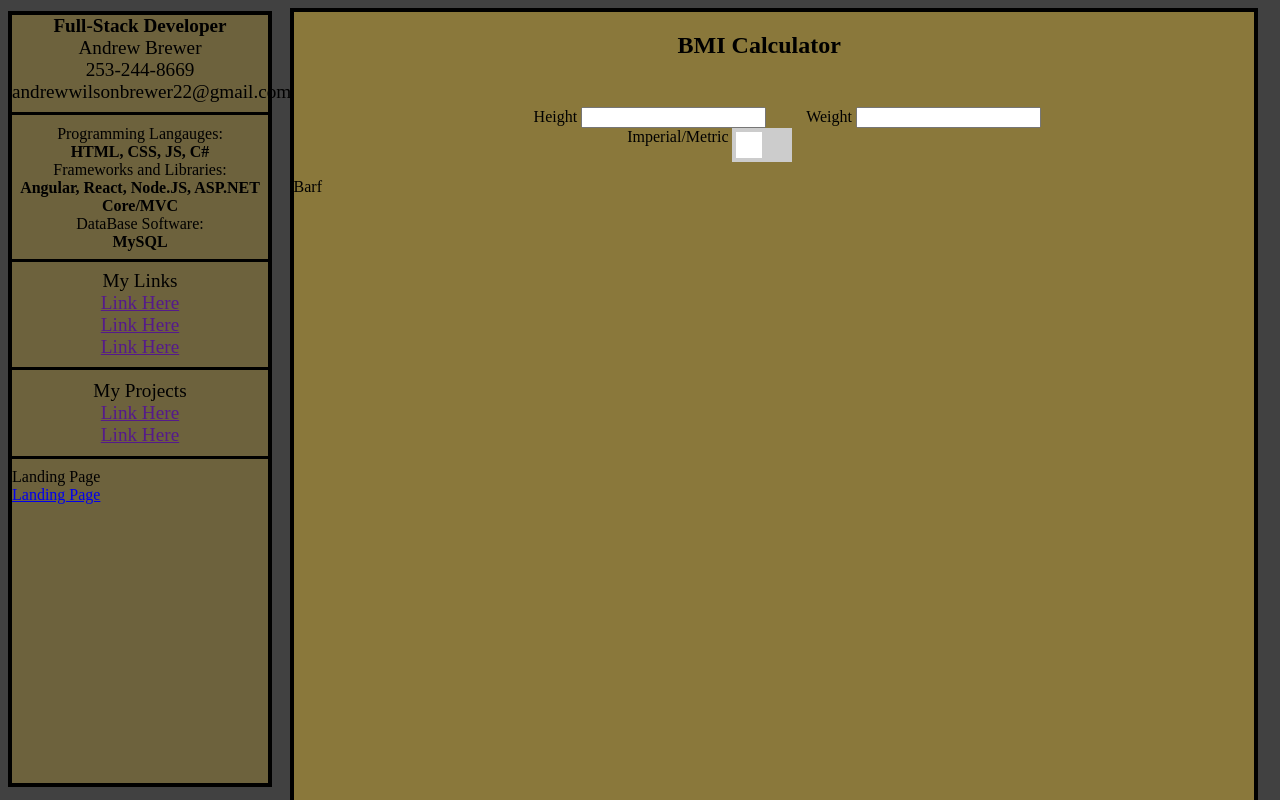
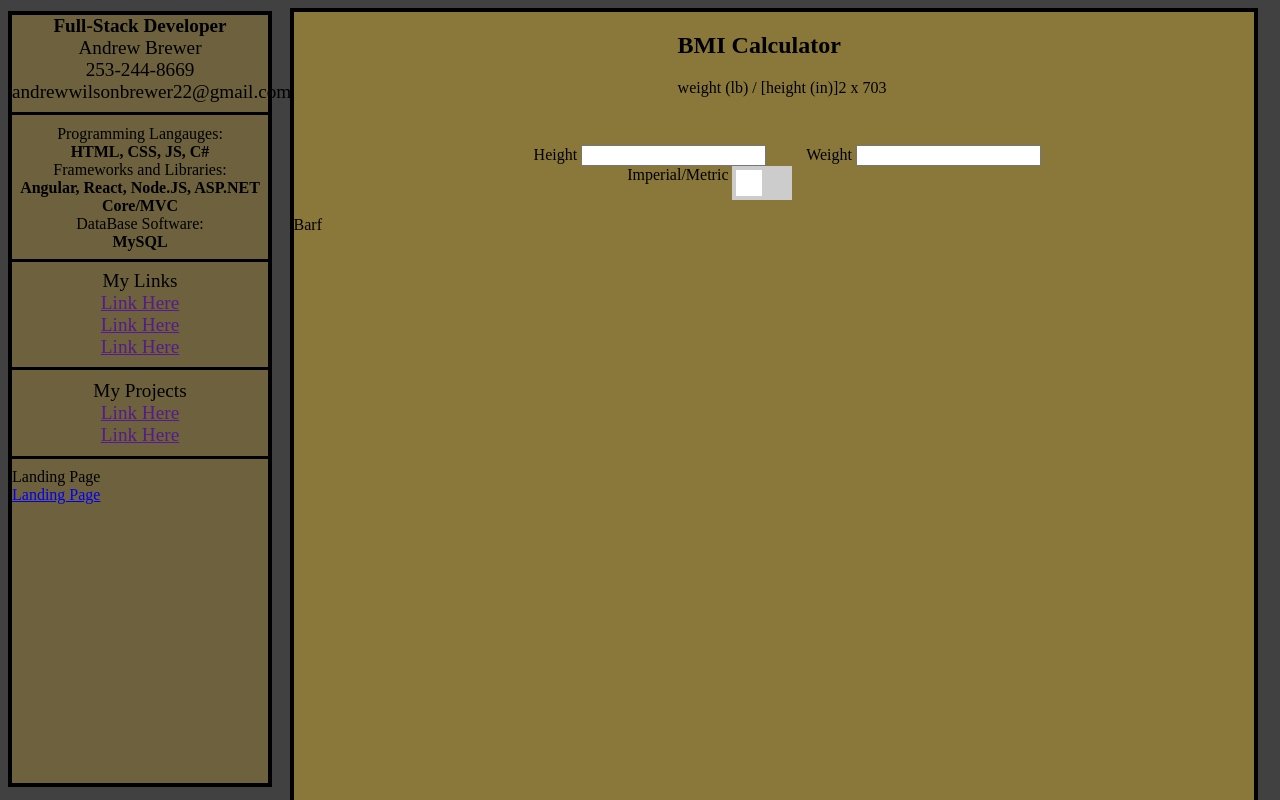
Before and after one commit to andrewbrewer22/resume-exhibit, a plain HTML site: page portfolio/BMIcalc/bmi-index.html in a window 1280 px wide. Shown: the top 800 px of the page. Drawn offline with Linux system fonts and the light colour scheme.

Commit message:
final before trans to react

```diff
--- a/portfolio/BMIcalc/bmi-index.html
+++ b/portfolio/BMIcalc/bmi-index.html
@@ -62,8 +62,9 @@
             <!--Right Break-->
             <section class="rightbreak">
                 <!--Explanation of calculations-->
-                 <section>
-                      <h2 class="bmi-title">BMI Calculator</h2>
+                 <section class="bmi-explanation">
+                      <h2>BMI Calculator</h2>
+                      <span>weight (lb) / [height (in)]2 x 703</span>
                 </section>
 
             <!--User Input section-->
--- a/portfolio/BMIcalc/bmi-style.css
+++ b/portfolio/BMIcalc/bmi-style.css
@@ -88,7 +88,7 @@
     position: absolute;
     border: 4px solid black;
 }
-.bmi-title{
+.bmi-explanation{
     margin-left: 40%;
 }
 
```
